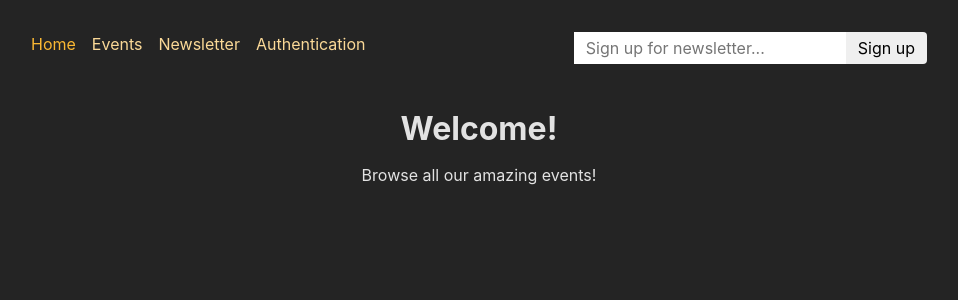
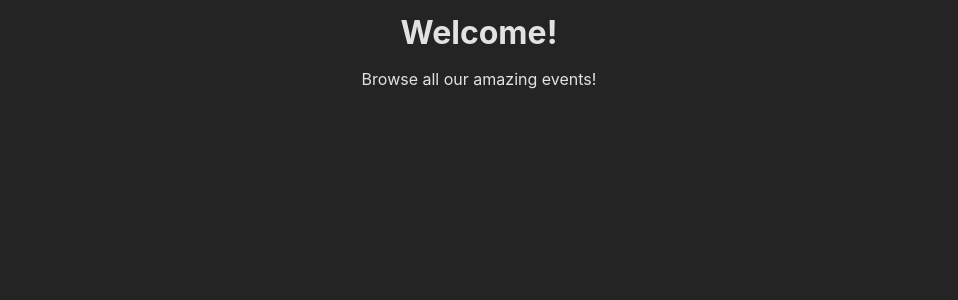
Before and after one commit to Lycanthrope8/React-Router-Practice-Event-Management, a React (Create React App) app in the folder frontend/: page / in a window 1280 px wide. Shown: the top 300 px of the page, without its empty margins (161-1119 px from the left). Built offline with nearby package versions, Linux system fonts and the light colour scheme.

Commit message:
Commented out MainNavigation component in Root.js

```diff
--- a/frontend/src/pages/Root.js
+++ b/frontend/src/pages/Root.js
@@ -6,7 +6,7 @@ const Root = () => {
 
   return (
     <>
-      <MainNavigation />
+      {/* <MainNavigation /> */}
       <main>
         {navigate.state==='loading' &&<p>Loading....</p>}
         <Outlet />
```
